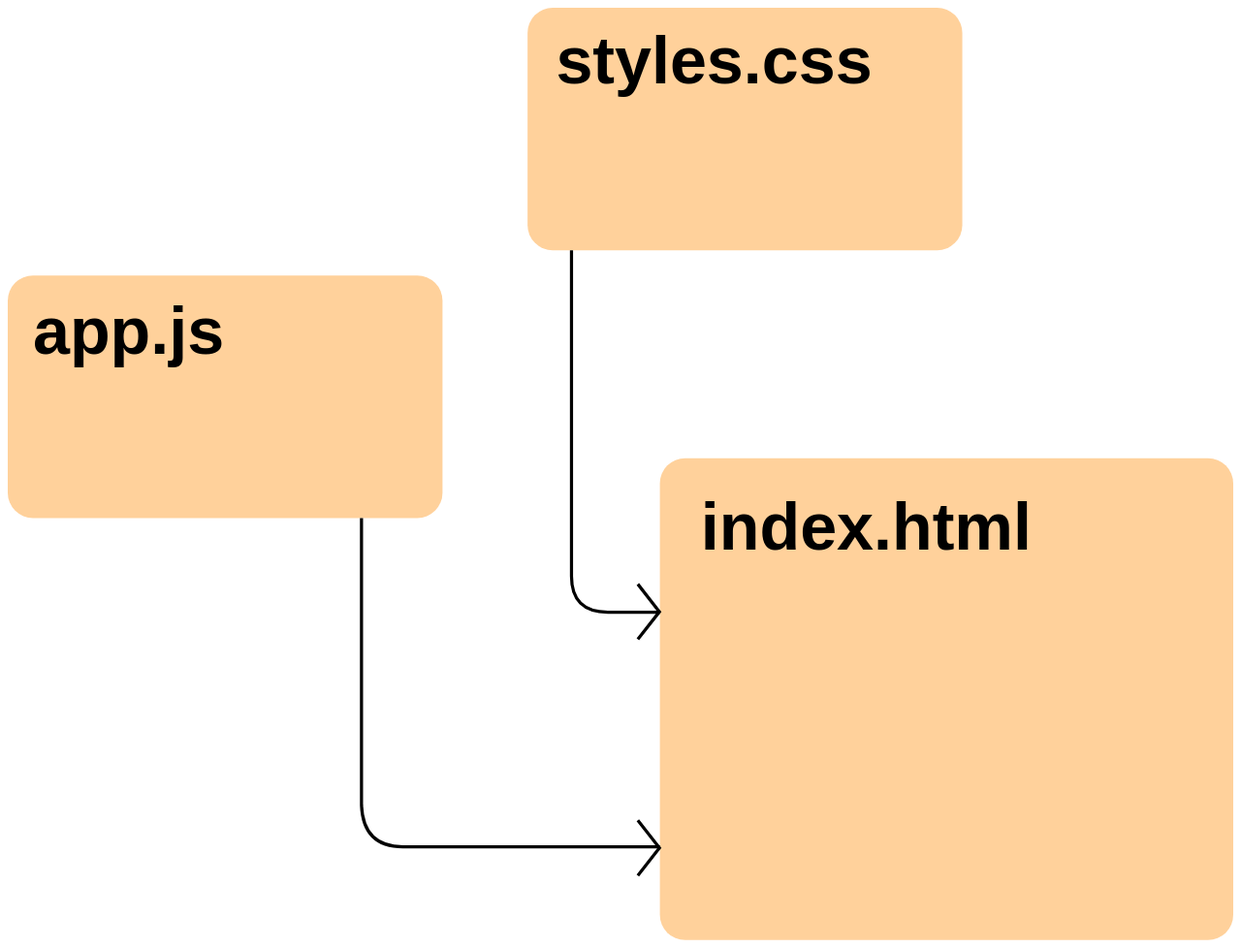
After one commit to webuxmotion/pimpops-playground, a PHP site: template site/View/themes/default/components/canvas/canvas-cards-img.php in a window 1280 px wide. The commit adds this page. Shown: the whole page at 97% size. Run offline with PHP 8.4, Linux system fonts and the light colour scheme; the template is opened without the code that fills it: most values are stand-ins (such as "Sample title", 1, 10 or a date in 2020).

Commit message:
Add cards mode image

```diff
--- /dev/null
+++ b/site/View/themes/default/components/canvas/canvas-cards-img.php
@@ -0,0 +1,33 @@
+<svg viewBox="0 0 389 296" version="1.1" xmlns="http://www.w3.org/2000/svg" xmlns:xlink="http://www.w3.org/1999/xlink">
+    <g id="Page-1" stroke="none" stroke-width="1" fill="none" fill-rule="evenodd">
+        <g id="Group">
+            <g id="image">
+                <rect id="Rectangle" fill="#FFD19B" x="207" y="143" width="182" height="153" rx="8"></rect>
+                <text id="index.html" font-family="Arial-BoldMT, Arial" font-size="21" font-weight="bold" fill="#000000">
+                    <tspan x="220" y="172">index.html</tspan>
+                </text>
+                <rect id="Rectangle-Copy" fill="#FFD19B" x="0" y="85" width="138" height="77" rx="8"></rect>
+                <text id="app.js" font-family="Arial-BoldMT, Arial" font-size="21" font-weight="bold" fill="#000000">
+                    <tspan x="8" y="110">app.js</tspan>
+                </text>
+                <rect id="Rectangle-Copy-2" fill="#FFD19B" x="165" y="0" width="138" height="77" rx="8"></rect>
+                <text id="styles.css" font-family="Arial-BoldMT, Arial" font-size="21" font-weight="bold" fill="#000000">
+                    <tspan x="174" y="24">styles.css</tspan>
+                </text>
+                <path d="M178.94606,77 L178.94606,180.344407 C178.892722,188.044853 182.742945,191.895076 190.496729,191.895076 C198.250513,191.895076 203.751603,191.895076 207,191.895076" id="Path" stroke="#000000"></path>
+                <path d="M112.285574,162 L112.285574,253.25442 C112.652003,262.009111 117.029348,266.386456 125.417609,266.386456 C133.80587,266.386456 161,266.386456 207,266.386456" id="Path-2" stroke="#000000"></path>
+                <polyline id="Path-3" stroke="#000000" points="200 183 206.861495 191.771243 200 200.483519"></polyline>
+                <polyline id="Path-3-Copy" stroke="#000000" points="200 258 206.861495 266.771243 200 275.483519"></polyline>
+            </g>
+<style>
+.rect-item:hover {
+  cursor: pointer;
+  fill-opacity: 0.3 !important;
+}
+</style>
+            <rect id="app.js" onclick="<?=$clickFunctions['app']?>" fill-opacity="0" class="rect-item" fill="#FFFFFF" x="0" y="85" width="138" height="77" rx="8"></rect>
+            <rect id="styles.css" onclick="<?=$clickFunctions['styles']?>" fill-opacity="0" class="rect-item" fill="#FFFFFF" x="165" y="0" width="138" height="77" rx="8"></rect>
+            <rect id="index.html" onclick="<?=$clickFunctions['index']?>" fill-opacity="0" class="rect-item" fill="#FFFFFF" x="207" y="143" width="182" height="153" rx="8"></rect>
+        </g>
+    </g>
+</svg>
--- a/site/View/themes/default/components/canvas/canvas.js
+++ b/site/View/themes/default/components/canvas/canvas.js
@@ -24,7 +24,7 @@ const canvas = {
     setTimeout(function() {
       modal.close();
       demoCanvas.reset();
-    }, 600);
+    }, 400);
     app.scrollTo('playground');
   },
 
```
Also changed, not shown: site/View/themes/default/components/demo-canvas/demo-canvas.php (+8 -1 lines), site/View/themes/default/assets/images/cards-mode-image.svg (added).
